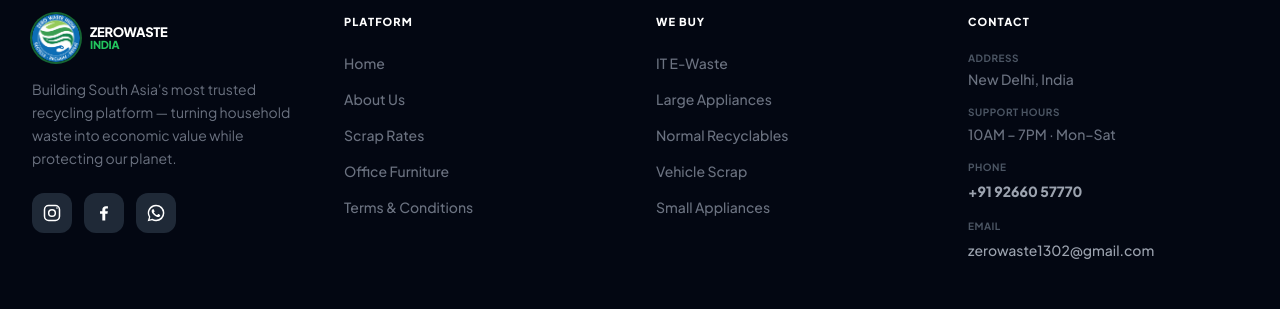
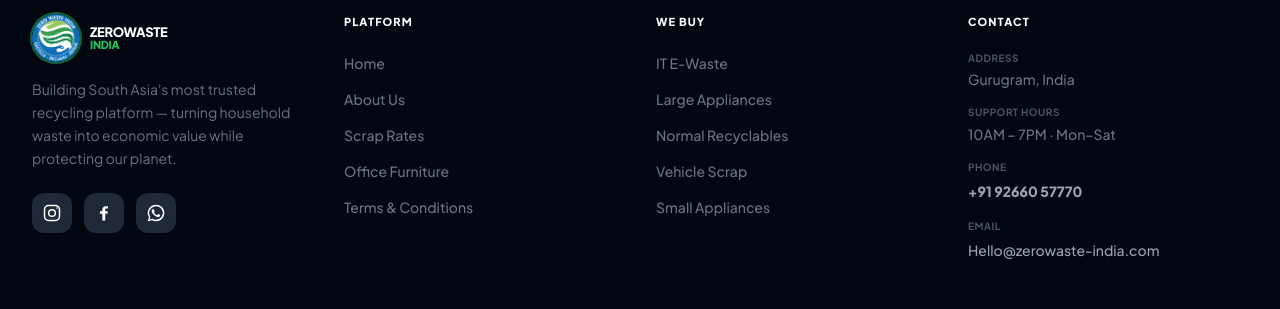
Before and after one commit to desirediv0/zero-waste, a Next.js app: page / in a window 1280 px wide. Shown: the part 5918-6227 px from the top of the page. Built offline with nearby package versions, Linux system fonts and the light colour scheme.

Commit message:
Update company contact email

```diff
--- a/src/components/Footer.tsx
+++ b/src/components/Footer.tsx
@@ -132,7 +132,7 @@ export default function Footer() {
                             <ul className="space-y-4">
                                 <li>
                                     <p className="text-[10px] font-bold text-gray-600 uppercase tracking-wider mb-1">Address</p>
-                                    <p className="text-sm text-gray-500 font-medium leading-snug">New Delhi, India</p>
+                                    <p className="text-sm text-gray-500 font-medium leading-snug">Gurugram, India</p>
                                 </li>
                                 <li>
                                     <p className="text-[10px] font-bold text-gray-600 uppercase tracking-wider mb-1">Support Hours</p>
@@ -146,9 +146,11 @@ export default function Footer() {
                                 </li>
                                 <li>
                                     <p className="text-[10px] font-bold text-gray-600 uppercase tracking-wider mb-1">Email</p>
-                                    <a href="mailto:zerowaste1302@gmail.com"
-                                        className="text-sm text-gray-400 hover:text-green-400 font-medium transition-colors break-all">
-                                        zerowaste1302@gmail.com
+                                    <a
+                                        href="mailto:Hello@zerowaste-india.com"
+                                        className="text-sm text-gray-400 hover:text-green-400 font-medium transition-colors break-all"
+                                    >
+                                        Hello@zerowaste-india.com
                                     </a>
                                 </li>
                             </ul>
```
